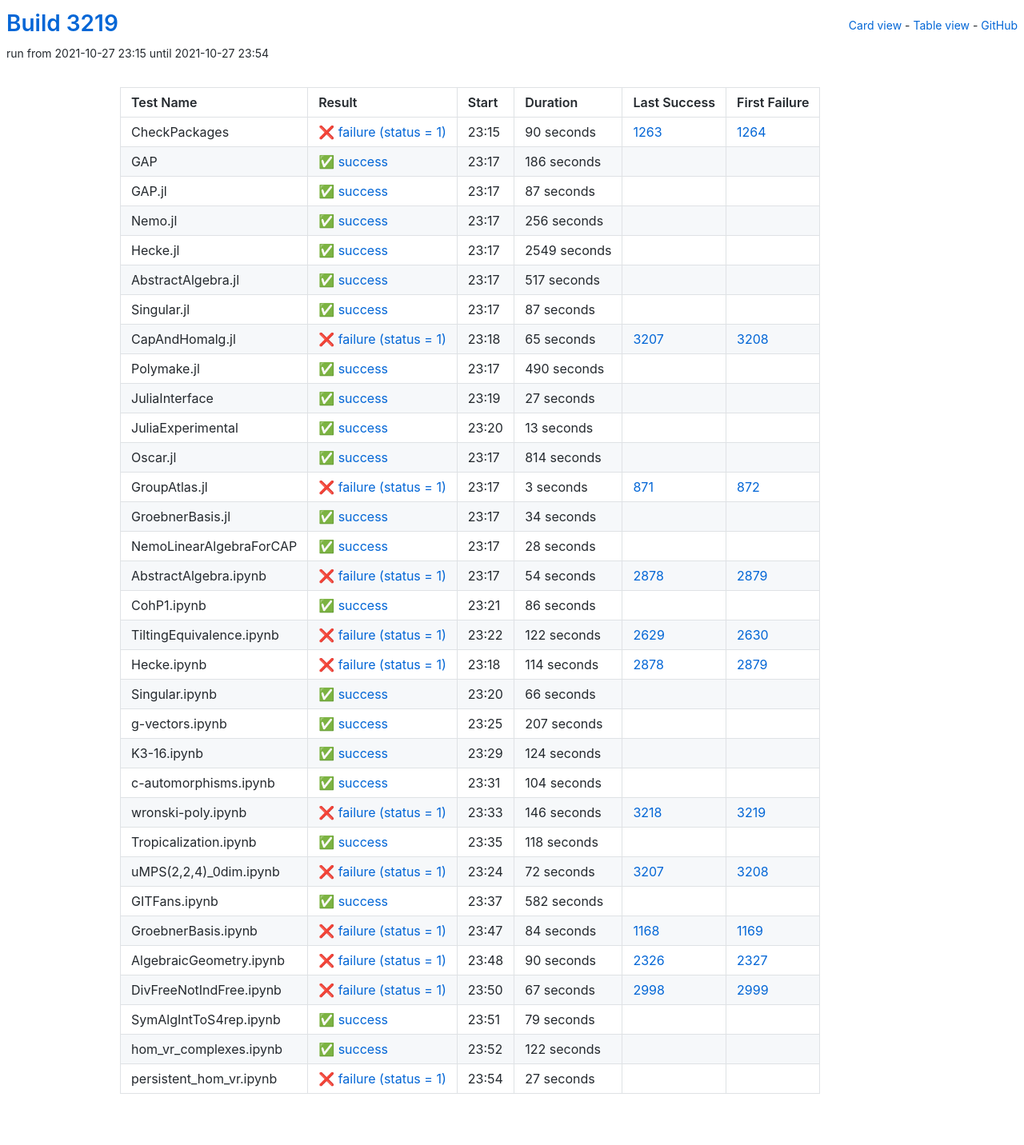
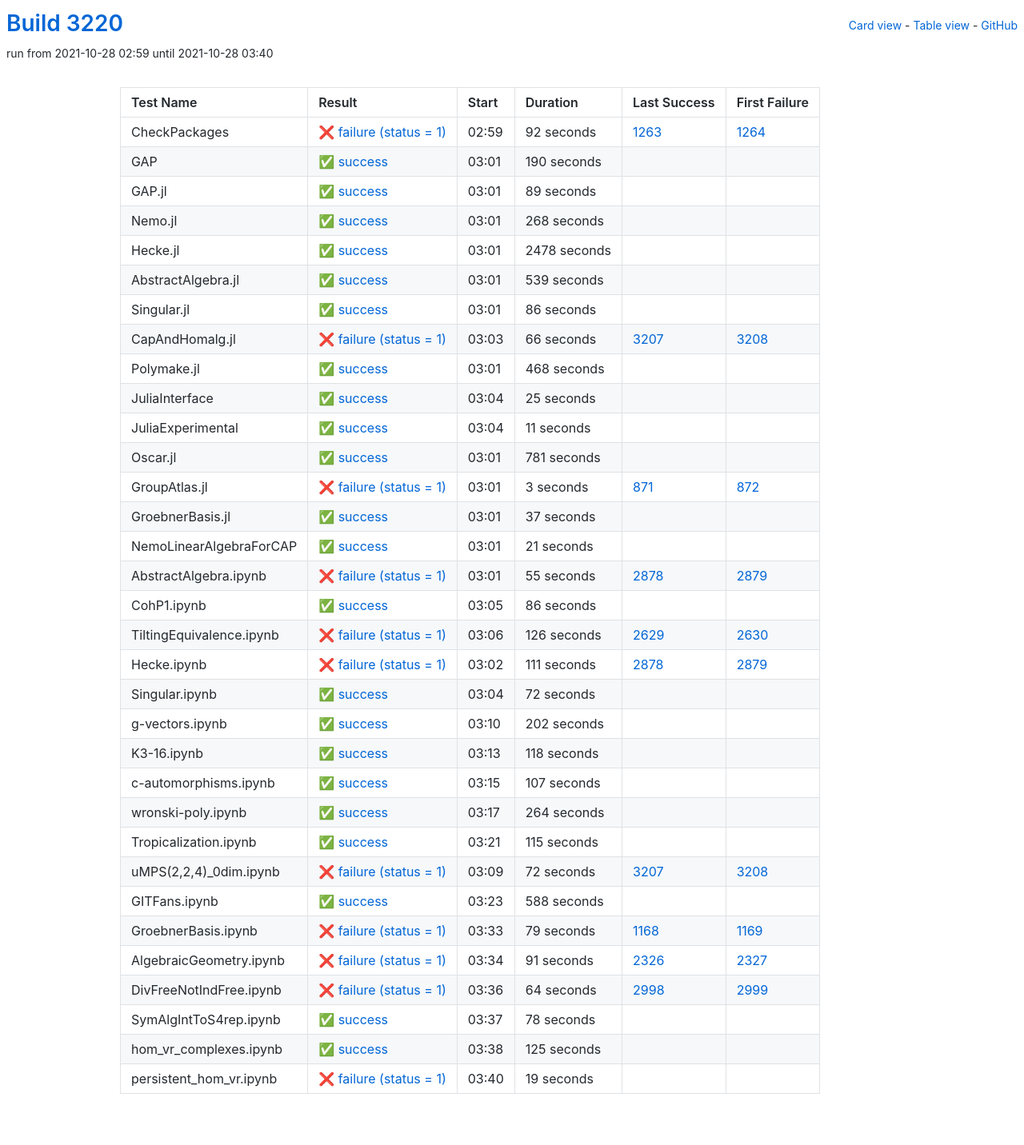
Before and after one commit to oscar-system/oscar-ci-status-stable, a Jekyll site: the page built from table.html, in a window 1280 px wide. Shown: the whole page at 80% size. Built offline with Jekyll 4.4.1, drawn with Linux system fonts in a browser that asks for light colours.

Commit message:
Build #3220

```diff
--- a/_data/ci.yml
+++ b/_data/ci.yml
@@ -1,6 +1,6 @@
 ---
-build: 3219
-build_url: https://oscarci.mathematik.uni-kl.de/job/oscar-stable/3219/
+build: 3220
+build_url: https://oscarci.mathematik.uni-kl.de/job/oscar-stable/3220/
 job: oscar-stable
 organization: oscar-system
 repo: oscar-ci-status-stable
@@ -8,152 +8,152 @@ repourl: https://github.com/oscar-system/oscar-ci-status-stable
 tests:
 - name: CheckPackages
   id: checkpackages
-  log: https://oscarci.mathematik.uni-kl.de/job/oscar-stable/3219/artifact/logs/build-3219/CheckPackages.log
-  start: 2021-10-27 23:15
+  log: https://oscarci.mathematik.uni-kl.de/job/oscar-stable/3220/artifact/logs/build-3220/CheckPackages.log
+  start: 2021-10-28 02:59
   success: false
   exitcode: 1
   status: failure
-  duration: 90
+  duration: 92
   last_success: 1263
   last_success_url: https://oscarci.mathematik.uni-kl.de/job/oscar-stable/1263/
   first_failure: 1264
   first_failure_url: https://oscarci.mathematik.uni-kl.de/job/oscar-stable/1264/
 - name: GAP
   id: gap
-  log: https://oscarci.mathematik.uni-kl.de/job/oscar-stable/3219/artifact/logs/build-3219/GAP.log
-  start: 2021-10-27 23:17
+  log: https://oscarci.mathematik.uni-kl.de/job/oscar-stable/3220/artifact/logs/build-3220/GAP.log
+  start: 2021-10-28 03:01
   success: true
   exitcode: 0
   status: success
-  duration: 186
+  duration: 190
   last_success: false
   last_success_url:
   first_failure: false
   first_failure_url:
 - name: GAP.jl
   id: gap-jl
-  log: https://oscarci.mathematik.uni-kl.de/job/oscar-stable/3219/artifact/logs/build-3219/GAP.jl.log
-  start: 2021-10-27 23:17
+  log: https://oscarci.mathematik.uni-kl.de/job/oscar-stable/3220/artifact/logs/build-3220/GAP.jl.log
+  start: 2021-10-28 03:01
   success: true
   exitcode: 0
   status: success
-  duration: 87
+  duration: 89
   last_success: false
   last_success_url:
   first_failure: false
   first_failure_url:
 - name: Nemo.jl
   id: nemo-jl
-  log: https://oscarci.mathematik.uni-kl.de/job/oscar-stable/3219/artifact/logs/build-3219/Nemo.jl.log
-  start: 2021-10-27 23:17
+  log: https://oscarci.mathematik.uni-kl.de/job/oscar-stable/3220/artifact/logs/build-3220/Nemo.jl.log
+  start: 2021-10-28 03:01
   success: true
   exitcode: 0
   status: success
-  duration: 256
+  duration: 268
   last_success: false
   last_success_url:
   first_failure: false
   first_failure_url:
 - name: Hecke.jl
   id: hecke-jl
-  log: https://oscarci.mathematik.uni-kl.de/job/oscar-stable/3219/artifact/logs/build-3219/Hecke.jl.log
-  start: 2021-10-27 23:17
+  log: https://oscarci.mathematik.uni-kl.de/job/oscar-stable/3220/artifact/logs/build-3220/Hecke.jl.log
+  start: 2021-10-28 03:01
   success: true
   exitcode: 0
   status: success
-  duration: 2549
+  duration: 2478
   last_success: false
   last_success_url:
   first_failure: false
   first_failure_url:
 - name: AbstractAlgebra.jl
   id: abstractalgebra-jl
-  log: https://oscarci.mathematik.uni-kl.de/job/oscar-stable/3219/artifact/logs/build-3219/AbstractAlgebra.jl.log
-  start: 2021-10-27 23:17
+  log: https://oscarci.mathematik.uni-kl.de/job/oscar-stable/3220/artifact/logs/build-3220/AbstractAlgebra.jl.log
+  start: 2021-10-28 03:01
   success: true
   exitcode: 0
   status: success
-  duration: 517
+  duration: 539
   last_success: false
   last_success_url:
   first_failure: false
   first_failure_url:
 - name: Singular.jl
   id: singular-jl
-  log: https://oscarci.mathematik.uni-kl.de/job/oscar-stable/3219/artifact/logs/build-3219/Singular.jl.log
-  start: 2021-10-27 23:17
+  log: https://oscarci.mathematik.uni-kl.de/job/oscar-stable/3220/artifact/logs/build-3220/Singular.jl.log
+  start: 2021-10-28 03:01
   success: true
   exitcode: 0
   status: success
-  duration: 87
+  duration: 86
   last_success: false
   last_success_url:
   first_failure: false
   first_failure_url:
 - name: CapAndHomalg.jl
   id: capandhomalg-jl
-  log: https://oscarci.mathematik.uni-kl.de/job/oscar-stable/3219/artifact/logs/build-3219/CapAndHomalg.jl.log
-  start: 2021-10-27 23:18
+  log: https://oscarci.mathematik.uni-kl.de/job/oscar-stable/3220/artifact/logs/build-3220/CapAndHomalg.jl.log
+  start: 2021-10-28 03:03
   success: false
   exitcode: 1
   status: failure
-  duration: 65
+  duration: 66
   last_success: 3207
   last_success_url: https://oscarci.mathematik.uni-kl.de/job/oscar-stable/3207/
   first_failure: 3208
   first_failure_url: https://oscarci.mathematik.uni-kl.de/job/oscar-stable/3208/
 - name: Polymake.jl
   id: polymake-jl
-  log: https://oscarci.mathematik.uni-kl.de/job/oscar-stable/3219/artifact/logs/build-3219/Polymake.jl.log
-  start: 2021-10-27 23:17
+  log: https://oscarci.mathematik.uni-kl.de/job/oscar-stable/3220/artifact/logs/build-3220/Polymake.jl.log
+  start: 2021-10-28 03:01
   success: true
   exitcode: 0
   status: success
-  duration: 490
+  duration: 468
   last_success: false
   last_success_url:
   first_failure: false
   first_failure_url:
 - name: JuliaInterface
   id: juliainterface
-  log: https://oscarci.mathematik.uni-kl.de/job/oscar-stable/3219/artifact/logs/build-3219/JuliaInterface.log
-  start: 2021-10-27 23:19
+  log: https://oscarci.mathematik.uni-kl.de/job/oscar-stable/3220/artifact/logs/build-3220/JuliaInterface.log
+  start: 2021-10-28 03:04
   success: true
   exitcode: 0
   status: success
-  duration: 27
+  duration: 25
   last_success: false
   last_success_url:
   first_failure: false
   first_failure_url:
 - name: JuliaExperimental
   id: juliaexperimental
-  log: https://oscarci.mathematik.uni-kl.de/job/oscar-stable/3219/artifact/logs/build-3219/JuliaExperimental.log
-  start: 2021-10-27 23:20
+  log: https://oscarci.mathematik.uni-kl.de/job/oscar-stable/3220/artifact/logs/build-3220/JuliaExperimental.log
+  start: 2021-10-28 03:04
   success: true
   exitcode: 0
   status: success
-  duration: 13
+  duration: 11
   last_success: false
   last_success_url:
   first_failure: false
   first_failure_url:
 - name: Oscar.jl
   id: oscar-jl
-  log: https://oscarci.mathematik.uni-kl.de/job/oscar-stable/3219/artifact/logs/build-3219/Oscar.jl.log
-  start: 2021-10-27 23:17
+  log: https://oscarci.mathematik.uni-kl.de/job/oscar-stable/3220/artifact/logs/build-3220/Oscar.jl.log
+  start: 2021-10-28 03:01
   success: true
   exitcode: 0
   status: success
-  duration: 814
+  duration: 781
   last_success: false
   last_success_url:
   first_failure: false
   first_failure_url:
 - name: GroupAtlas.jl
   id: groupatlas-jl
-  log: https://oscarci.mathematik.uni-kl.de/job/oscar-stable/3219/artifact/logs/build-3219/GroupAtlas.jl.log
-  start: 2021-10-27 23:17
+  log: https://oscarci.mathematik.uni-kl.de/job/oscar-stable/3220/artifact/logs/build-3220/GroupAtlas.jl.log
+  start: 2021-10-28 03:01
   success: false
   exitcode: 1
   status: failure
@@ -164,44 +164,44 @@ tests:
   first_failure_url: https://oscarci.mathematik.uni-kl.de/job/oscar-stable/872/
 - name: GroebnerBasis.jl
   id: groebnerbasis-jl
-  log: https://oscarci.mathematik.uni-kl.de/job/oscar-stable/3219/artifact/logs/build-3219/GroebnerBasis.jl.log
-  start: 2021-10-27 23:17
+  log: https://oscarci.mathematik.uni-kl.de/job/oscar-stable/3220/artifact/logs/build-3220/GroebnerBasis.jl.log
+  start: 2021-10-28 03:01
   success: true
   exitcode: 0
   status: success
-  duration: 34
+  duration: 37
   last_success: false
   last_success_url:
   first_failure: false
   first_failure_url:
 - name: NemoLinearAlgebraForCAP
   id: nemolinearalgebraforcap
-  log: https://oscarci.mathematik.uni-kl.de/job/oscar-stable/3219/artifact/logs/build-3219/NemoLinearAlgebraForCAP.log
-  start: 2021-10-27 23:17
+  log: https://oscarci.mathematik.uni-kl.de/job/oscar-stable/3220/artifact/logs/build-3220/NemoLinearAlgebraForCAP.log
+  start: 2021-10-28 03:01
   success: true
   exitcode: 0
   status: success
-  duration: 28
+  duration: 21
   last_success: false
   last_success_url:
   first_failure: false
   first_failure_url:
 - name: AbstractAlgebra.ipynb
   id: abstractalgebra-ipynb
-  log: https://oscarci.mathematik.uni-kl.de/job/oscar-stable/3219/artifact/logs/build-3219/AbstractAlgebra.ipynb.log
-  start: 2021-10-27 23:17
+  log: https://oscarci.mathematik.uni-kl.de/job/oscar-stable/3220/artifact/logs/build-3220/AbstractAlgebra.ipynb.log
+  start: 2021-10-28 03:01
   success: false
   exitcode: 1
   status: failure
-  duration: 54
+  duration: 55
   last_success: 2878
   last_success_url: https://oscarci.mathematik.uni-kl.de/job/oscar-stable/2878/
   first_failure: 2879
   first_failure_url: https://oscarci.mathematik.uni-kl.de/job/oscar-stable/2879/
 - name: CohP1.ipynb
   id: cohp1-ipynb
-  log: https://oscarci.mathematik.uni-kl.de/job/oscar-stable/3219/artifact/logs/build-3219/CohP1.ipynb.log
-  start: 2021-10-27 23:21
+  log: https://oscarci.mathematik.uni-kl.de/job/oscar-stable/3220/artifact/logs/build-3220/CohP1.ipynb.log
+  start: 2021-10-28 03:05
   success: true
   exitcode: 0
   status: success
@@ -212,92 +212,56 @@ tests:
   first_failure_url:
 - name: TiltingEquivalence.ipynb
   id: tiltingequivalence-ipynb
-  log: https://oscarci.mathematik.uni-kl.de/job/oscar-stable/3219/artifact/logs/build-3219/TiltingEquivalence.ipynb.log
-  start: 2021-10-27 23:22
+  log: https://oscarci.mathematik.uni-kl.de/job/oscar-stable/3220/artifact/logs/build-3220/TiltingEquivalence.ipynb.log
+  start: 2021-10-28 03:06
   success: false
   exitcode: 1
   status: failure
-  duration: 122
+  duration: 126
   last_success: 2629
   last_success_url: https://oscarci.mathematik.uni-kl.de/job/oscar-stable/2629/
   first_failure: 2630
   first_failure_url: https://oscarci.mathematik.uni-kl.de/job/oscar-stable/2630/
 - name: Hecke.ipynb
   id: hecke-ipynb
-  log: https://oscarci.mathematik.uni-kl.de/job/oscar-stable/3219/artifact/logs/build-3219/Hecke.ipynb.log
-  start: 2021-10-27 23:18
+  log: https://oscarci.mathematik.uni-kl.de/job/oscar-stable/3220/artifact/logs/build-3220/Hecke.ipynb.log
+  start: 2021-10-28 03:02
   success: false
   exitcode: 1
   status: failure
-  duration: 114
+  duration: 111
   last_success: 2878
   last_success_url: https://oscarci.mathematik.uni-kl.de/job/oscar-stable/2878/
   first_failure: 2879
   first_failure_url: https://oscarci.mathematik.uni-kl.de/job/oscar-stable/2879/
 - name: Singular.ipynb
   id: singular-ipynb
-  log: https://oscarci.mathematik.uni-kl.de/job/oscar-stable/3219/artifact/logs/build-3219/Singular.ipynb.log
-  start: 2021-10-27 23:20
+  log: https://oscarci.mathematik.uni-kl.de/job/oscar-stable/3220/artifact/logs/build-3220/Singular.ipynb.log
+  start: 2021-10-28 03:04
   success: true
   exitcode: 0
   status: success
-  duration: 66
+  duration: 72
   last_success: false
   last_success_url:
   first_failure: false
   first_failure_url:
 - name: g-vectors.ipynb
   id: g-vectors-ipynb
-  log: https://oscarci.mathematik.uni-kl.de/job/oscar-stable/3219/artifact/logs/build-3219/g-vectors.ipynb.log
-  start: 2021-10-27 23:25
+  log: https://oscarci.mathematik.uni-kl.de/job/oscar-stable/3220/artifact/logs/build-3220/g-vectors.ipynb.log
+  start: 2021-10-28 03:10
   success: true
   exitcode: 0
   status: success
-  duration: 207
+  duration: 202
   last_success: false
   last_success_url:
   first_failure: false
   first_failure_url:
 - name: K3-16.ipynb
   id: k3-16-ipynb
-  log: https://oscarci.mathematik.uni-kl.de/job/oscar-stable/3219/artifact/logs/build-3219/K3-16.ipynb.log
-  start: 2021-10-27 23:29
-  success: true
-  exitcode: 0
-  status: success
-  duration: 124
-  last_success: false
-  last_success_url:
-  first_failure: false
-  first_failure_url:
-- name: c-automorphisms.ipynb
-  id: c-automorphisms-ipynb
-  log: https://oscarci.mathematik.uni-kl.de/job/oscar-stable/3219/artifact/logs/build-3219/c-automorphisms.ipynb.log
-  start: 2021-10-27 23:31
-  success: true
-  exitcode: 0
-  status: success
-  duration: 104
-  last_success: false
-  last_success_url:
-  first_failure: false
-  first_failure_url:
-- name: wronski-poly.ipynb
-  id: wronski-poly-ipynb
-  log: https://oscarci.mathematik.uni-kl.de/job/oscar-stable/3219/artifact/logs/build-3219/wronski-poly.ipynb.log
-  start: 2021-10-27 23:33
-  success: false
-  exitcode: 1
-  status: failure
-  duration: 146
-  last_success: 3218
-  last_success_url: https://oscarci.mathematik.uni-kl.de/job/oscar-stable/3218/
-  first_failure: 3219
-  first_failure_url: https://oscarci.mathematik.uni-kl.de/job/oscar-stable/3219/
-- name: Tropicalization.ipynb
-  id: tropicalization-ipynb
-  log: https://oscarci.mathematik.uni-kl.de/job/oscar-stable/3219/artifact/logs/build-3219/Tropicalization.ipynb.log
-  start: 2021-10-27 23:35
+  log: https://oscarci.mathematik.uni-kl.de/job/oscar-stable/3220/artifact/logs/build-3220/K3-16.ipynb.log
+  start: 2021-10-28 03:13
   success: true
   exitcode: 0
   status: success
@@ -306,10 +270,46 @@ tests:
   last_success_url:
   first_failure: false
   first_failure_url:
+- name: c-automorphisms.ipynb
+  id: c-automorphisms-ipynb
+  log: https://oscarci.mathematik.uni-kl.de/job/oscar-stable/3220/artifact/logs/build-3220/c-automorphisms.ipynb.log
+  start: 2021-10-28 03:15
+  success: true
+  exitcode: 0
+  status: success
+  duration: 107
+  last_success: false
+  last_success_url:
+  first_failure: false
+  first_failure_url:
+- name: wronski-poly.ipynb
+  id: wronski-poly-ipynb
+  log: https://oscarci.mathematik.uni-kl.de/job/oscar-stable/3220/artifact/logs/build-3220/wronski-poly.ipynb.log
+  start: 2021-10-28 03:17
+  success: true
+  exitcode: 0
+  status: success
+  duration: 264
+  last_success: false
+  last_success_url:
+  first_failure: false
+  first_failure_url:
+- name: Tropicalization.ipynb
+  id: tropicalization-ipynb
+  log: https://oscarci.mathematik.uni-kl.de/job/oscar-stable/3220/artifact/logs/build-3220/Tropicalization.ipynb.log
+  start: 2021-10-28 03:21
+  success: true
+  exitcode: 0
+  status: success
+  duration: 115
+  last_success: false
+  last_success_url:
+  first_failure: false
+  first_failure_url:
 - name: uMPS(2,2,4)_0dim.ipynb
   id: umps-2-2-4-0dim-ipynb
-  log: https://oscarci.mathematik.uni-kl.de/job/oscar-stable/3219/artifact/logs/build-3219/uMPS-2-2-4-_0dim.ipynb.log
-  start: 2021-10-27 23:24
+  log: https://oscarci.mathematik.uni-kl.de/job/oscar-stable/3220/artifact/logs/build-3220/uMPS-2-2-4-_0dim.ipynb.log
+  start: 2021-10-28 03:09
   success: false
   exitcode: 1
   status: failure
@@ -320,84 +320,84 @@ tests:
   first_failure_url: https://oscarci.mathematik.uni-kl.de/job/oscar-stable/3208/
 - name: GITFans.ipynb
   id: gitfans-ipynb
-  log: https://oscarci.mathematik.uni-kl.de/job/oscar-stable/3219/artifact/logs/build-3219/GITFans.ipynb.log
-  start: 2021-10-27 23:37
+  log: https://oscarci.mathematik.uni-kl.de/job/oscar-stable/3220/artifact/logs/build-3220/GITFans.ipynb.log
+  start: 2021-10-28 03:23
   success: true
   exitcode: 0
   status: success
-  duration: 582
+  duration: 588
   last_success: false
   last_success_url:
   first_failure: false
   first_failure_url:
 - name: GroebnerBasis.ipynb
   id: groebnerbasis-ipynb
-  log: https://oscarci.mathematik.uni-kl.de/job/oscar-stable/3219/artifact/logs/build-3219/GroebnerBasis.ipynb.log
-  start: 2021-10-27 23:47
+  log: https://oscarci.mathematik.uni-kl.de/job/oscar-stable/3220/artifact/logs/build-3220/GroebnerBasis.ipynb.log
+  start: 2021-10-28 03:33
   success: false
   exitcode: 1
   status: failure
-  duration: 84
+  duration: 79
   last_success: 1168
   last_success_url: https://oscarci.mathematik.uni-kl.de/job/oscar-stable/1168/
   first_failure: 1169
   first_failure_url: https://oscarci.mathematik.uni-kl.de/job/oscar-stable/1169/
 - name: AlgebraicGeometry.ipynb
   id: algebraicgeometry-ipynb
-  log: https://oscarci.mathematik.uni-kl.de/job/oscar-stable/3219/artifact/logs/build-3219/AlgebraicGeometry.ipynb.log
-  start: 2021-10-27 23:48
+  log: https://oscarci.mathematik.uni-kl.de/job/oscar-stable/3220/artifact/logs/build-3220/AlgebraicGeometry.ipynb.log
+  start: 2021-10-28 03:34
   success: false
   exitcode: 1
   status: failure
-  duration: 90
+  duration: 91
   last_success: 2326
   last_success_url: https://oscarci.mathematik.uni-kl.de/job/oscar-stable/2326/
   first_failure: 2327
   first_failure_url: https://oscarci.mathematik.uni-kl.de/job/oscar-stable/2327/
 - name: DivFreeNotIndFree.ipynb
   id: divfreenotindfree-ipynb
-  log: https://oscarci.mathematik.uni-kl.de/job/oscar-stable/3219/artifact/logs/build-3219/DivFreeNotIndFree.ipynb.log
-  start: 2021-10-27 23:50
+  log: https://oscarci.mathematik.uni-kl.de/job/oscar-stable/3220/artifact/logs/build-3220/DivFreeNotIndFree.ipynb.log
+  start: 2021-10-28 03:36
   success: false
   exitcode: 1
   status: failure
-  duration: 67
+  duration: 64
   last_success: 2998
   last_success_url: https://oscarci.mathematik.uni-kl.de/job/oscar-stable/2998/
   first_failure: 2999
   first_failure_url: https://oscarci.mathematik.uni-kl.de/job/oscar-stable/2999/
 - name: SymAlgIntToS4rep.ipynb
   id: symalginttos4rep-ipynb
-  log: https://oscarci.mathematik.uni-kl.de/job/oscar-stable/3219/artifact/logs/build-3219/SymAlgIntToS4rep.ipynb.log
-  start: 2021-10-27 23:51
+  log: https://oscarci.mathematik.uni-kl.de/job/oscar-stable/3220/artifact/logs/build-3220/SymAlgIntToS4rep.ipynb.log
+  start: 2021-10-28 03:37
   success: true
   exitcode: 0
   status: success
-  duration: 79
+  duration: 78
   last_success: false
   last_success_url:
   first_failure: false
   first_failure_url:
 - name: hom_vr_complexes.ipynb
   id: hom-vr-complexes-ipynb
-  log: https://oscarci.mathematik.uni-kl.de/job/oscar-stable/3219/artifact/logs/build-3219/hom_vr_complexes.ipynb.log
-  start: 2021-10-27 23:52
+  log: https://oscarci.mathematik.uni-kl.de/job/oscar-stable/3220/artifact/logs/build-3220/hom_vr_complexes.ipynb.log
+  start: 2021-10-28 03:38
   success: true
   exitcode: 0
   status: success
-  duration: 122
+  duration: 125
   last_success: false
   last_success_url:
   first_failure: false
   first_failure_url:
 - name: persistent_hom_vr.ipynb
   id: persistent-hom-vr-ipynb
-  log: https://oscarci.mathematik.uni-kl.de/job/oscar-stable/3219/artifact/logs/build-3219/persistent_hom_vr.ipynb.log
-  start: 2021-10-27 23:54
+  log: https://oscarci.mathematik.uni-kl.de/job/oscar-stable/3220/artifact/logs/build-3220/persistent_hom_vr.ipynb.log
+  start: 2021-10-28 03:40
   success: false
   exitcode: 1
   status: failure
-  duration: 27
+  duration: 19
   last_success: false
   last_success_url:
   first_failure: false
```
Also changed, not shown: README.md.
